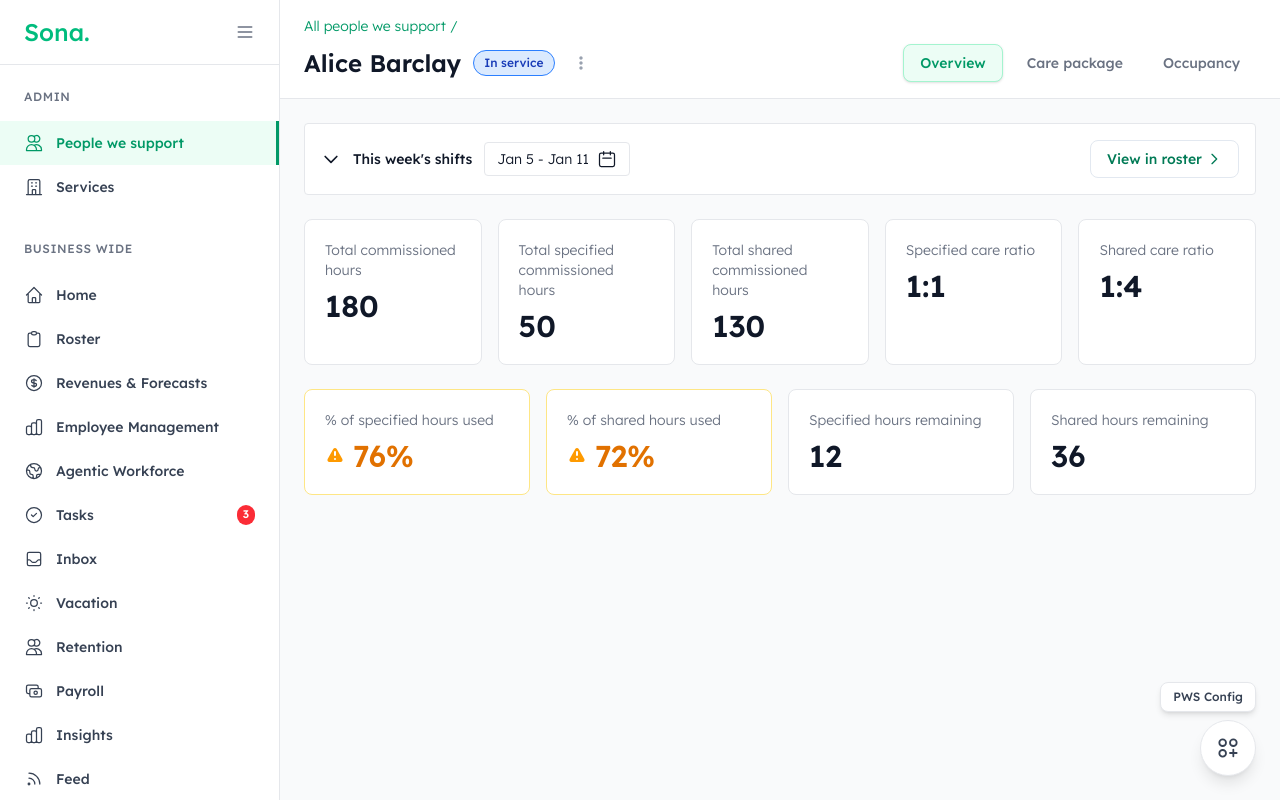
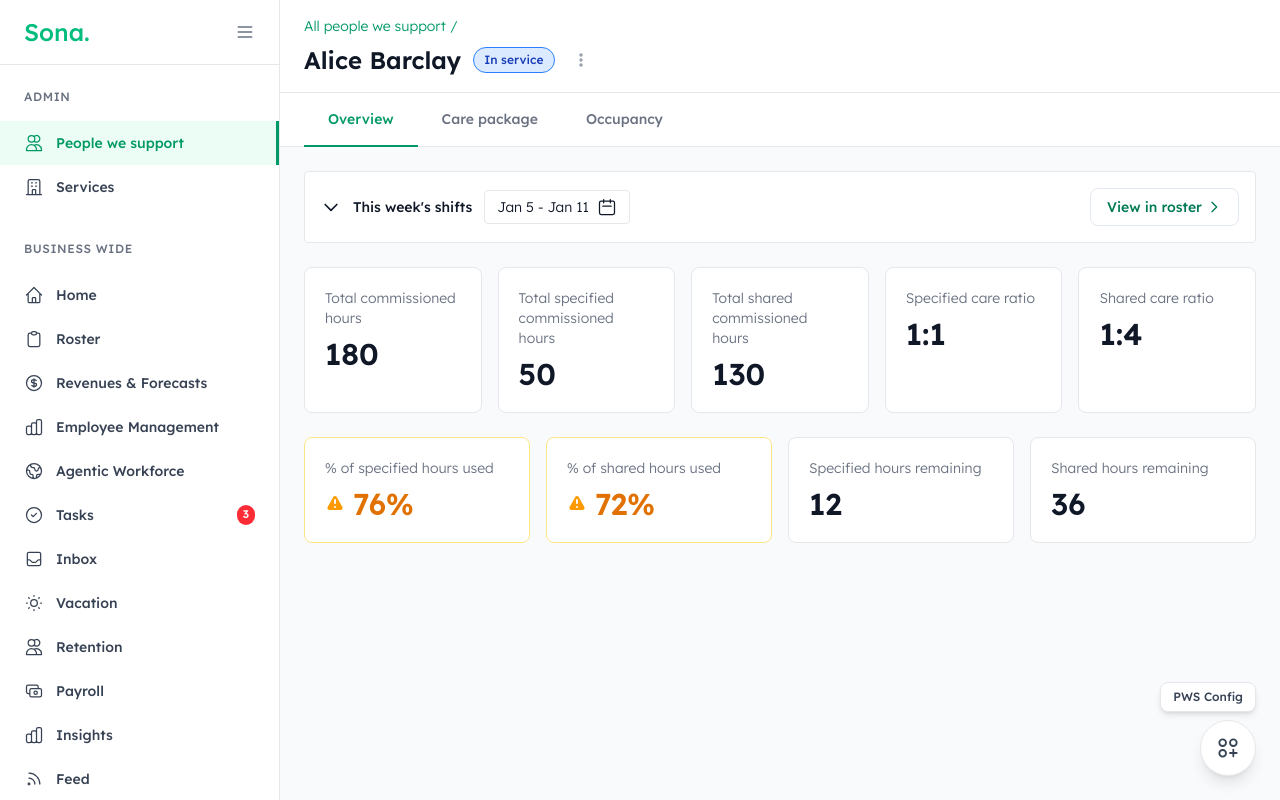
Before and after one commit to mollyannwright/sona-design-experiments, a React (Vite) app: page /pws-config in a window 1280 px wide. Built offline with nearby package versions, Linux system fonts and the light colour scheme.

Commit message:
Move tabs to tabset component in prototype-outputs PWSConfig file
- Update the correct file that's actually being used by the app
- Move tabs below PWS name using Sona UI tabset pattern
- Position tabs above action banners

```diff
--- a/prototype-outputs/pws-config/PWSConfig.tsx
+++ b/prototype-outputs/pws-config/PWSConfig.tsx
@@ -1746,7 +1746,6 @@ export const PWSConfig = () => {
               </div>
 
               {/* PWS Header */}
-              <div className="flex items-center justify-between">
               <div className="flex items-center gap-3">
                 <h1 className="text-2xl font-semibold text-gray-900">{pws.name}</h1>
                 <StatusBadge status={pws.status} />
@@ -1754,7 +1753,11 @@ export const PWSConfig = () => {
                   <DotsIcon />
                 </button>
               </div>
-                <div className="flex items-center gap-2">
+            </div>
+
+            {/* Tab Navigation */}
+            <div className="border-b border-gray-200">
+              <nav className="flex -mb-px px-6">
                 {tabs.map((tab) => (
                   <button
                     key={tab.id}
@@ -1762,17 +1765,16 @@ export const PWSConfig = () => {
                       setActiveTab(tab.id);
                       setSelectedPackage(null);
                     }}
-                      className={`px-4 py-2 text-sm font-medium rounded-lg transition-colors ${
-                        tab.id === 'care-package'
-                          ? 'bg-emerald-50 text-emerald-600 border border-emerald-200 shadow-sm'
-                          : 'text-gray-500 hover:bg-gray-50'
+                    className={`px-6 py-4 text-sm font-medium border-b-2 transition-colors ${
+                      activeTab === tab.id
+                        ? 'border-emerald-600 text-emerald-600'
+                        : 'border-transparent text-gray-500 hover:text-gray-700 hover:border-gray-300'
                     }`}
                   >
                     {tab.label}
                   </button>
                 ))}
-                </div>
-              </div>
+              </nav>
             </div>
 
             {/* Action Banner */}
@@ -1815,7 +1817,6 @@ export const PWSConfig = () => {
             </div>
 
             {/* PWS Header */}
-            <div className="flex items-center justify-between">
             <div className="flex items-center gap-3">
               <h1 className="text-2xl font-semibold text-gray-900">{pws.name}</h1>
               <StatusBadge status={pws.status} />
@@ -1823,22 +1824,25 @@ export const PWSConfig = () => {
                 <DotsIcon />
               </button>
             </div>
-              <div className="flex items-center gap-2">
+          </div>
+
+          {/* Tab Navigation */}
+          <div className="border-b border-gray-200">
+            <nav className="flex -mb-px px-6">
               {tabs.map((tab) => (
                 <button
                   key={tab.id}
                   onClick={() => setActiveTab(tab.id)}
-                    className={`px-4 py-2 text-sm font-medium rounded-lg transition-colors ${
+                  className={`px-6 py-4 text-sm font-medium border-b-2 transition-colors ${
                     activeTab === tab.id
-                        ? 'bg-emerald-50 text-emerald-600 border border-emerald-200 shadow-sm'
-                        : 'text-gray-500 hover:bg-gray-50'
+                      ? 'border-emerald-600 text-emerald-600'
+                      : 'border-transparent text-gray-500 hover:text-gray-700 hover:border-gray-300'
                   }`}
                 >
                   {tab.label}
                 </button>
               ))}
-              </div>
-            </div>
+            </nav>
           </div>
 
           {/* Action Banner - Care Package Tab */}
```
Lines whose indentation alone changed are shown as unchanged.
